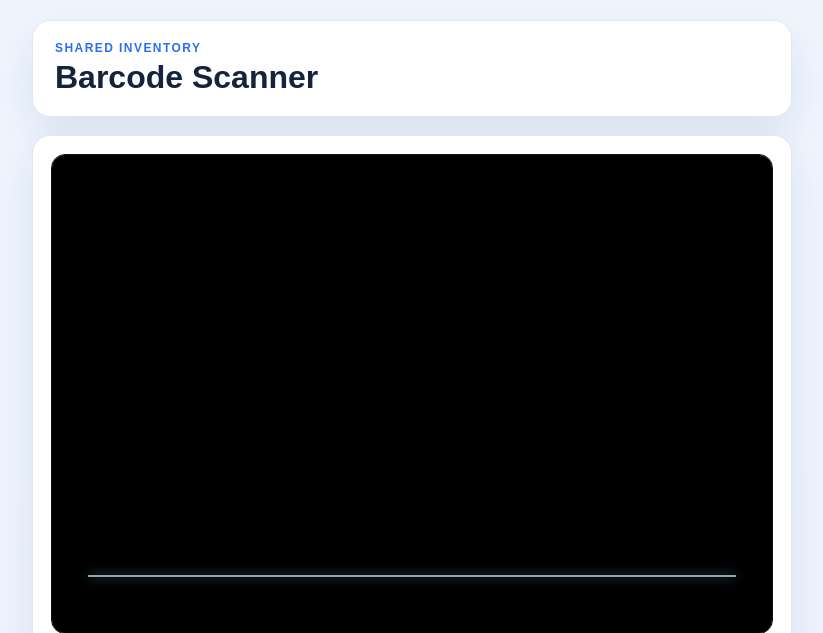
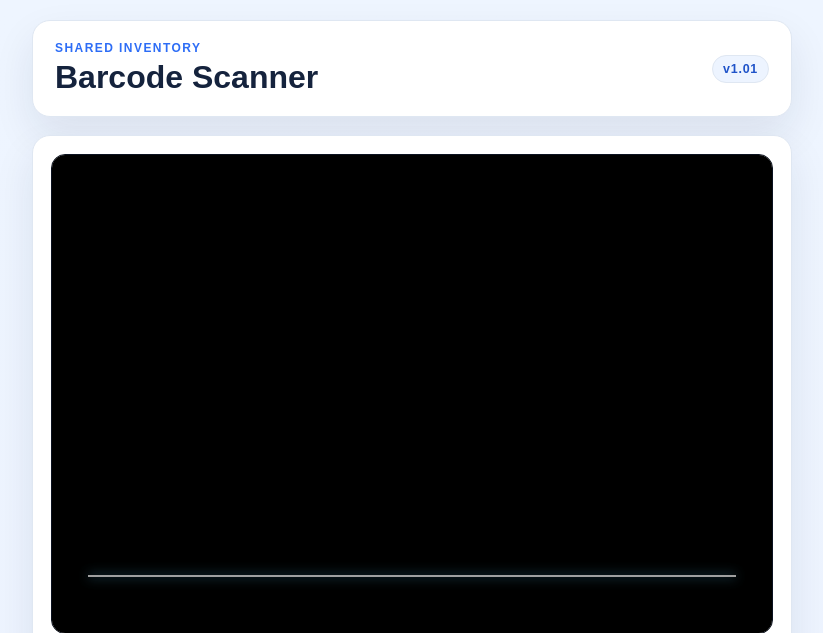
Before and after one commit to JackChanUST2/barcodeScanner, a Flask app: page / in a window 1280 px wide. Shown: the top 633 px of the page, without its empty margins (228-1051 px from the left). Run offline with Flask 3, Linux system fonts and the light colour scheme; data that the repository does not hold is empty; some libraries are stand-ins or nearby versions.

Commit message:
Add app version display

```diff
--- a/static/script.js
+++ b/static/script.js
@@ -1,3 +1,4 @@
+const appVersionEl = document.getElementById('appVersion');
 const video = document.getElementById('video');
 const statusText = document.getElementById('statusText');
 const debugText = document.getElementById('debugText');
@@ -11,6 +12,8 @@ const saveManualBtn = document.getElementById('saveManualBtn');
 const downloadCsvBtn = document.getElementById('downloadCsvBtn');
 const downloadXlsxBtn = document.getElementById('downloadXlsxBtn');
 
+const APP_VERSION = '1.01';
+
 let codeReader = null;
 let stream = null;
 let scanHistory = [];
@@ -18,6 +21,10 @@ let scanLock = false;
 let cameraReady = false;
 let lastDebugMessage = 'waiting for camera state';
 let scanAttempts = 0;
+
+if (appVersionEl) {
+  appVersionEl.textContent = `v${APP_VERSION}`;
+}
 
 function setStatus(message) {
   statusText.textContent = message;
--- a/static/styles.css
+++ b/static/styles.css
@@ -38,7 +38,25 @@ body {
   box-shadow: var(--shadow);
 }
 
-.topbar { padding: 20px 22px; }
+.topbar {
+  padding: 20px 22px;
+  display: flex;
+  align-items: center;
+  justify-content: space-between;
+  gap: 12px;
+}
+
+.app-version {
+  background: #edf4ff;
+  color: var(--primary-dark);
+  border: 1px solid var(--border);
+  border-radius: 999px;
+  padding: 6px 10px;
+  font-size: 0.78rem;
+  font-weight: 700;
+  letter-spacing: 0.06em;
+}
+
 .eyebrow {
   margin: 0 0 4px;
   text-transform: uppercase;
--- a/templates/index.html
+++ b/templates/index.html
@@ -15,6 +15,7 @@
           <p class="eyebrow">Shared Inventory</p>
           <h1>Barcode Scanner</h1>
         </div>
+        <div id="appVersion" class="app-version">v1.00</div>
       </header>
 
       <section class="scanner-card">
```
